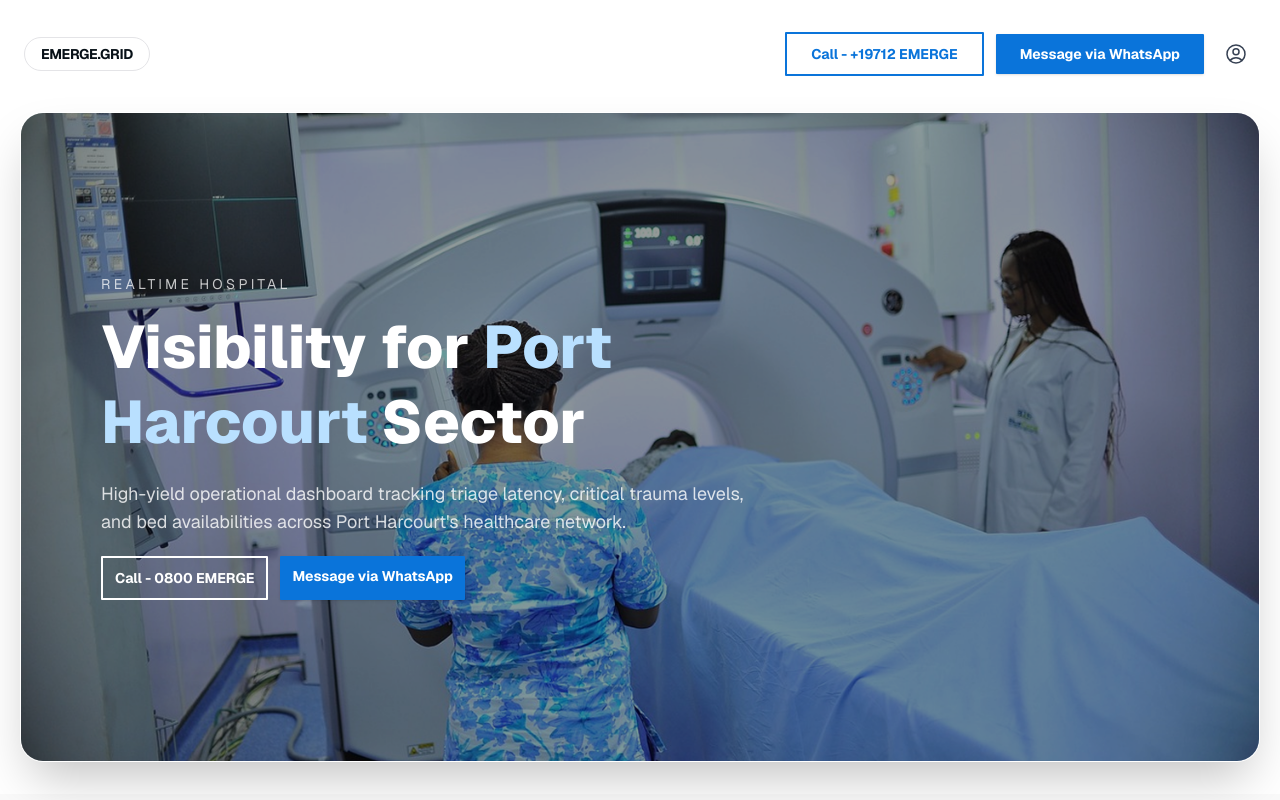
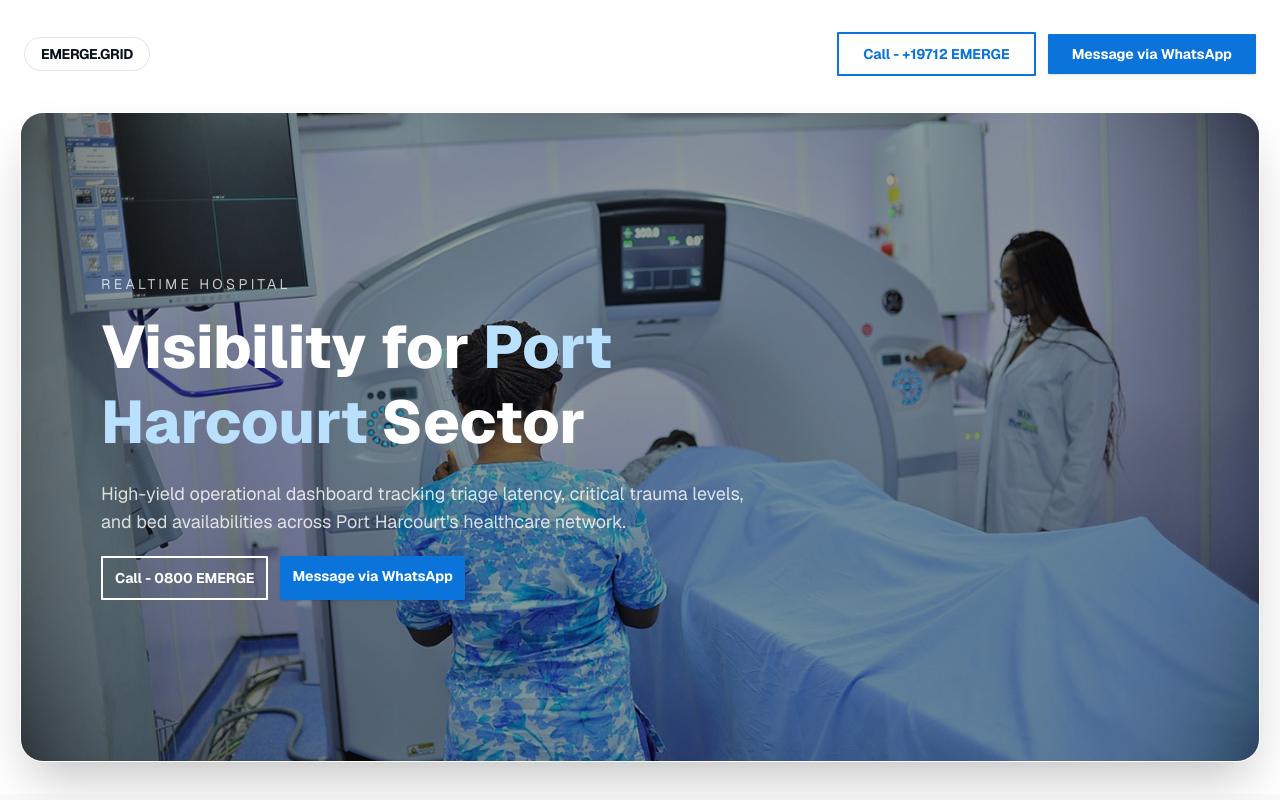
Before and after one commit to Philemon01/emerge_grid, a Next.js app in the folder my-app/: page / in a window 1280 px wide. Shown: the top 800 px of the page. Built offline with nearby package versions, Linux system fonts and the light colour scheme.

Commit message:
profile disable

```diff
--- a/my-app/app/components/header.tsx
+++ b/my-app/app/components/header.tsx
@@ -87,7 +87,7 @@ export default function Header() {
           </div>
 
           {/* Profile Dropdown */}
-          <ProfileCheck />
+          {/* <ProfileCheck /> */}
         </div>
       </div>
     </motion.header>
```
